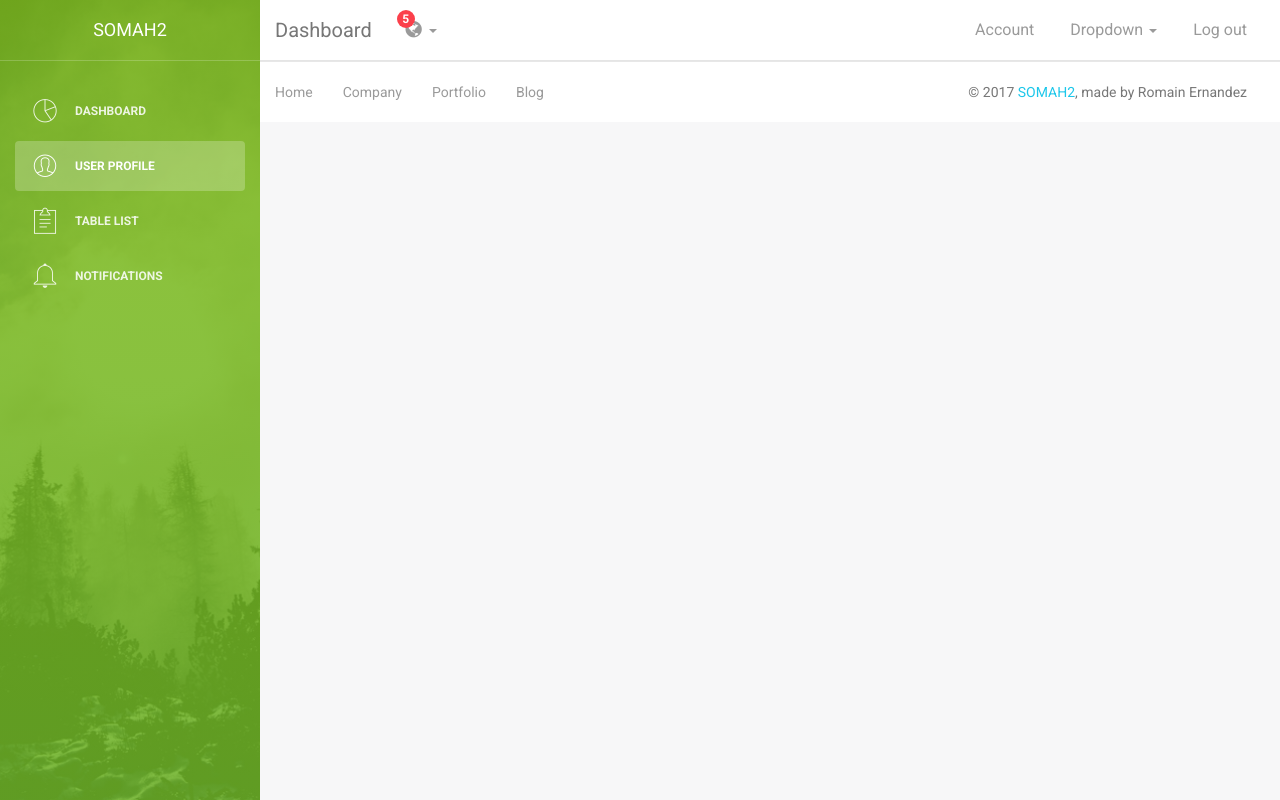
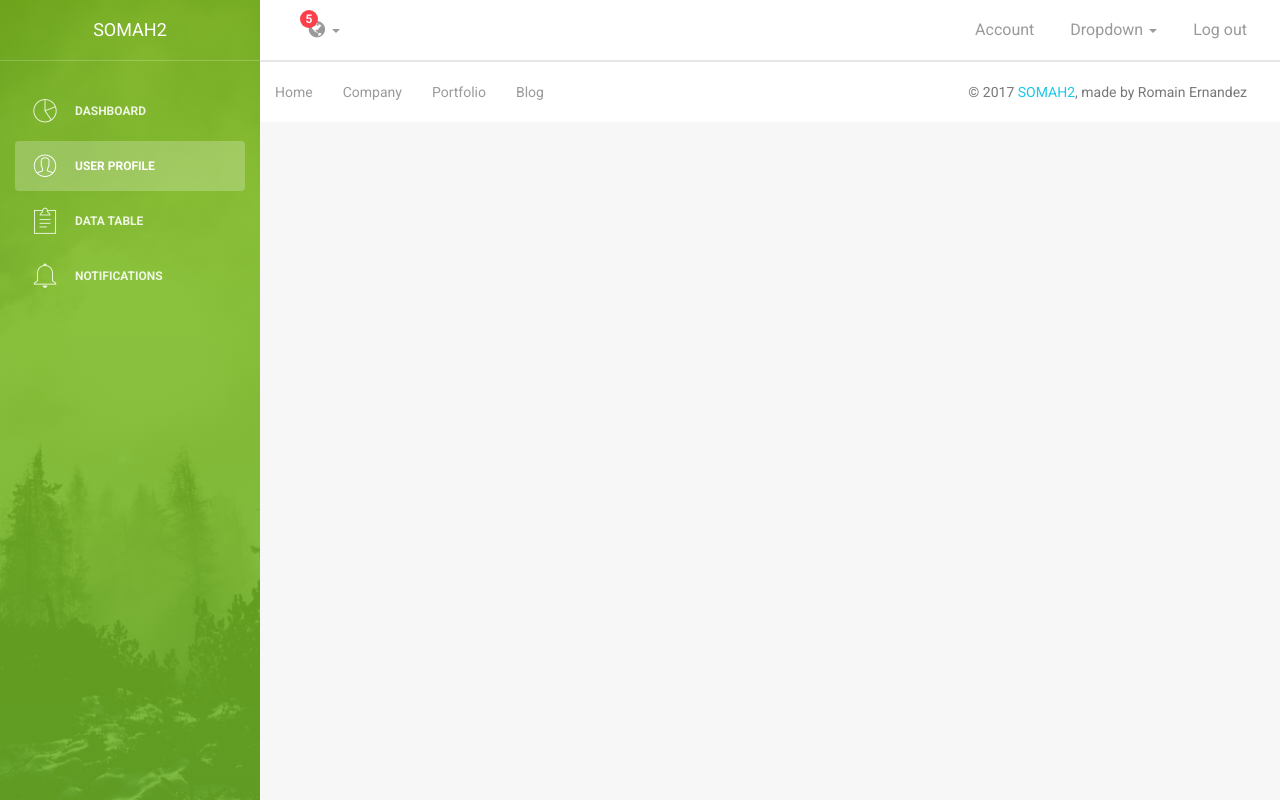
Before and after one commit to RomainErnandez/somah2_website, a Django app: page /user/ in a window 1280 px wide. Run offline with Django 3.2, Linux system fonts and the light colour scheme; some libraries are stand-ins or nearby versions.

Commit message:
django_countries in settings renamed Table List to Data Table black navbar needed

```diff
--- a/home/templates/home/notifications.html
+++ b/home/templates/home/notifications.html
@@ -19,7 +19,7 @@
     <li>
         <a href="{% url 'table' %}">
             <i class="pe-7s-note2"></i>
-            <p>Table List</p>
+            <p>Data Table</p>
         </a>
     </li>
     <li class="active">
--- a/home/templates/home/template.html
+++ b/home/templates/home/template.html
@@ -66,7 +66,9 @@
                             <span class="icon-bar"></span>
                             <span class="icon-bar"></span>
                         </button>
-                        <a class="navbar-brand" href="#">Dashboard</a>
+                        {% block navbar-brand %}
+                        {% endblock navbar-brand %}
+
                     </div>
                     <div class="collapse navbar-collapse">
                         <ul class="nav navbar-nav navbar-left">
--- a/home/templates/home/user.html
+++ b/home/templates/home/user.html
@@ -19,7 +19,7 @@
     <li>
         <a href="{% url 'table' %}">
             <i class="pe-7s-note2"></i>
-            <p>Table List</p>
+            <p>Data Table</p>
         </a>
     </li>
     <li>
--- a/somah2_website/settings.py
+++ b/somah2_website/settings.py
@@ -39,6 +39,7 @@ INSTALLED_APPS = [
     'django.contrib.staticfiles',
     'bootstrap3',
     'home',
+    'django_countries',
 ]
 
 MIDDLEWARE = [
```
